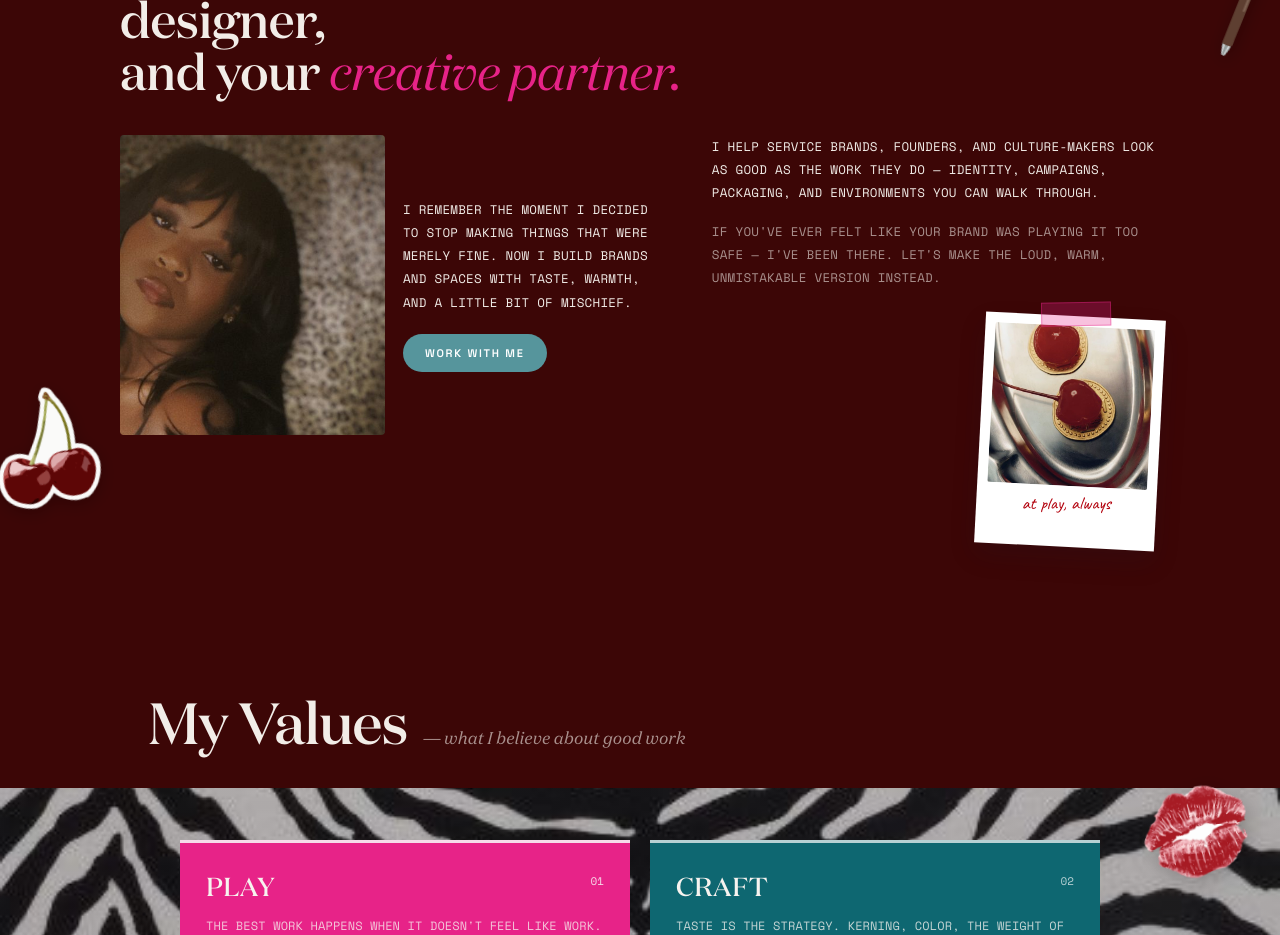
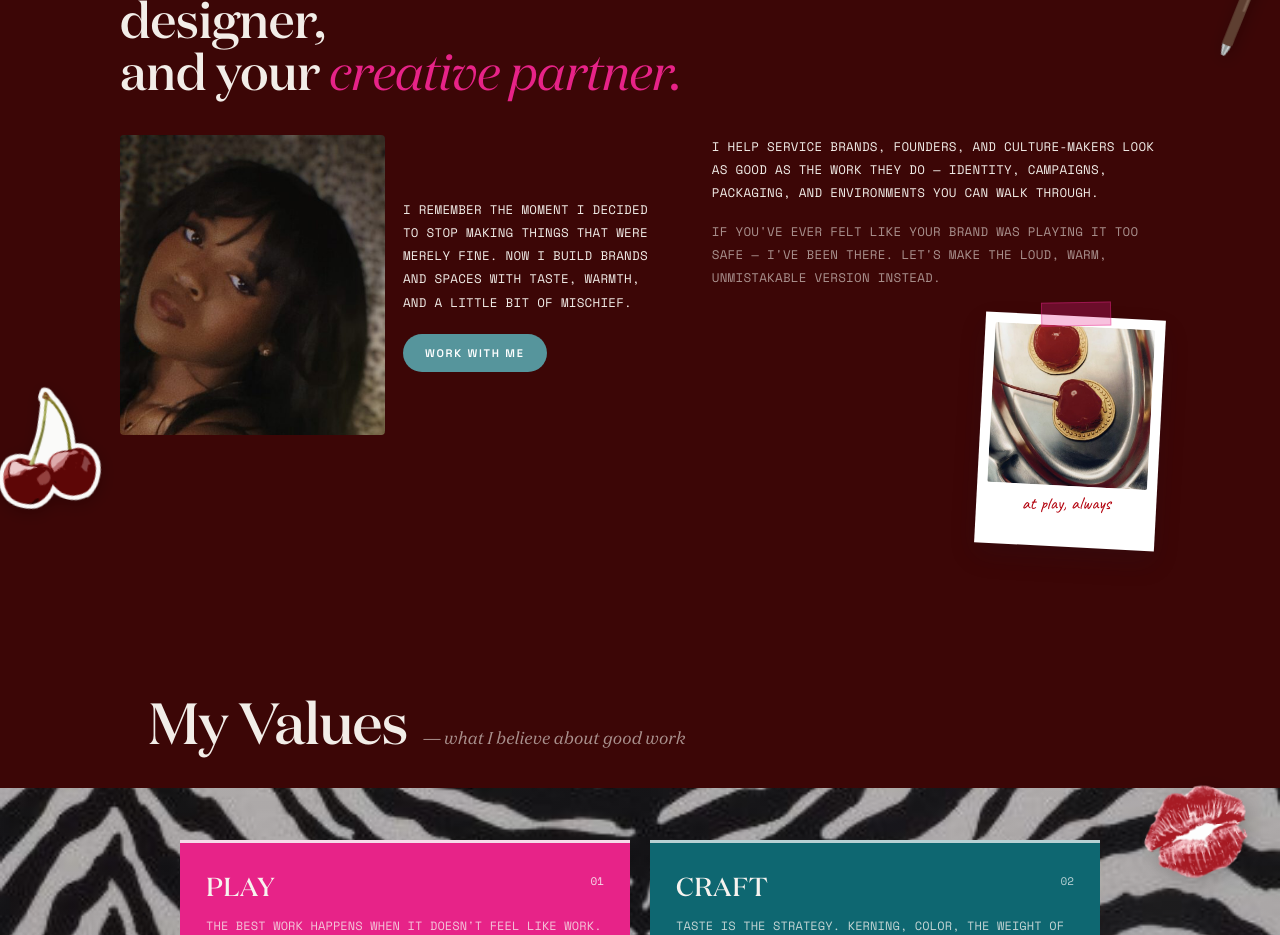
Before and after one commit to quindalwatsonwilliams-source/quindal-williams, a React (Vite) app: page / in a window 1280 px wide. Shown: the part 1000-1935 px from the top of the page. Built offline with nearby package versions, Linux system fonts and the light colour scheme; the HTML template or start-up script is replaced by a standard one.

Commit message:
Swap About portrait to Portrait 2

```diff
--- a/src/components/About.jsx
+++ b/src/components/About.jsx
@@ -21,7 +21,7 @@ export function About() {
           <div>
             <div style={{ display: 'grid', gridTemplateColumns: '1fr 1fr', gap: 18 }}>
               <img
-                src={`${ASSET}/photos/portrait.jpg`}
+                src={`${ASSET}/photos/portrait2.jpg`}
                 alt="Quindal Williams"
                 style={{ width: '100%', height: 300, objectFit: 'cover', objectPosition: 'center top', borderRadius: 4, display: 'block' }}
               />
```
Also changed, not shown: public/assets/photos/portrait2.jpg (added).
